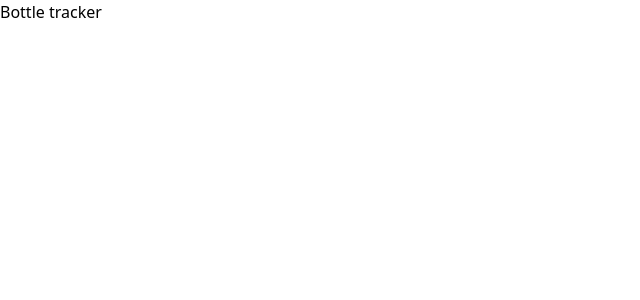
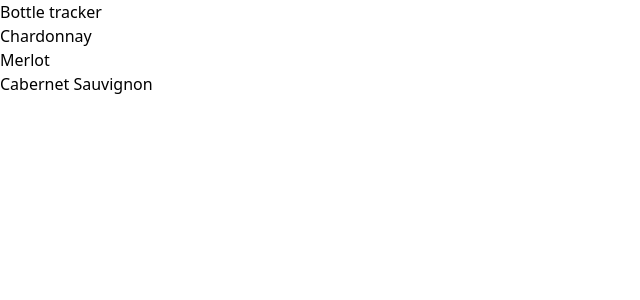
Before and after one commit to mariusfa/bottle-tracker-frontend, a Preact app: page / in a window 1280 px wide. Shown: the top 300 px of the page, without its empty margins (0-640 px from the left). Built offline with nearby package versions, Linux system fonts and the light colour scheme.

Commit message:
Add wine lisAdd wine listt

```diff
--- a/package.json
+++ b/package.json
@@ -6,7 +6,8 @@
   "scripts": {
     "dev": "vite",
     "build": "tsc -b && vite build",
-    "preview": "vite preview"
+    "preview": "vite preview",
+    "test": "vitest run"
   },
   "dependencies": {
     "preact": "^10.25.3",
--- a/src/App.tsx
+++ b/src/App.tsx
@@ -1,7 +1,10 @@
+import { Wines } from "./features/wines/Wines"
+
 export const App = () => {
 	return (
 		<>
 			<h1>Bottle tracker</h1>
+			<Wines />
 		</>
 	)
 }
--- /dev/null
+++ b/src/features/wines/Wines.tsx
@@ -0,0 +1,20 @@
+import { Wine } from "./types"
+import { WinesView } from "./WinesView"
+
+export const Wines = () => {
+	const wines: Wine[] = [
+		{
+			name: 'Chardonnay',
+		},
+		{
+			name: 'Merlot',
+		},
+		{
+			name: 'Cabernet Sauvignon',
+		},
+	]
+
+	return (
+		<WinesView wines={wines} />
+	)
+}
--- /dev/null
+++ b/src/features/wines/WinesView.tsx
@@ -0,0 +1,17 @@
+import { FunctionalComponent, } from "preact";
+import { Wine } from "./types";
+
+interface Props {
+	wines: Wine[];
+}
+
+export const WinesView: FunctionalComponent<Props> = ({ wines }) => {
+	return (
+		<ul>
+			{wines.map(wine => (
+				<li key={wine.name}>{wine.name}</li>
+			))}
+		</ul>
+
+	)
+}
--- /dev/null
+++ b/src/features/wines/types.ts
@@ -0,0 +1,4 @@
+
+export type Wine = {
+	name: string;
+}
```
Also changed, not shown: vitest.config.ts (added, +12 -0 lines), src/features/home/Home.tsx (deleted), 1 other file (tests, documents, lock files or other folders).
